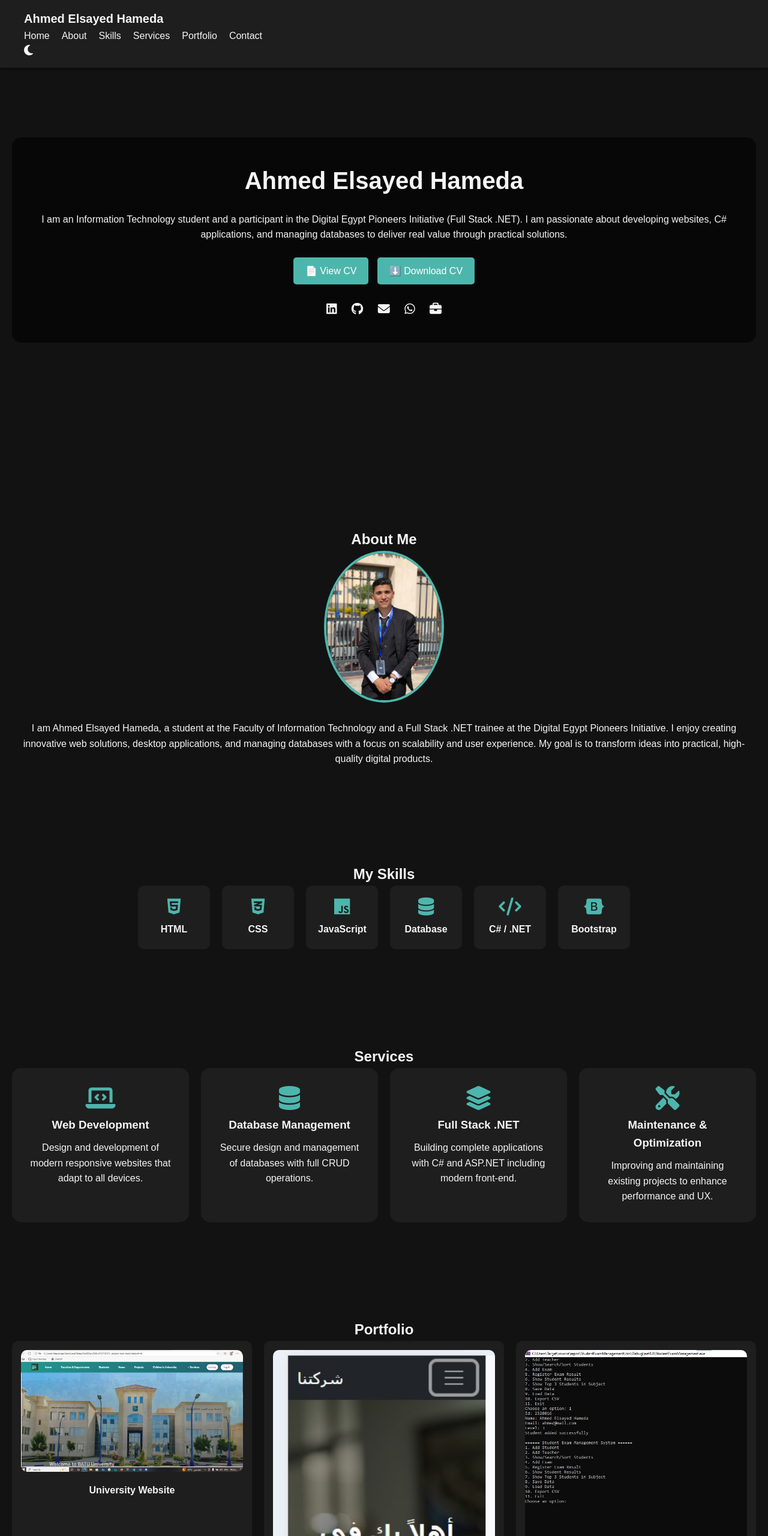
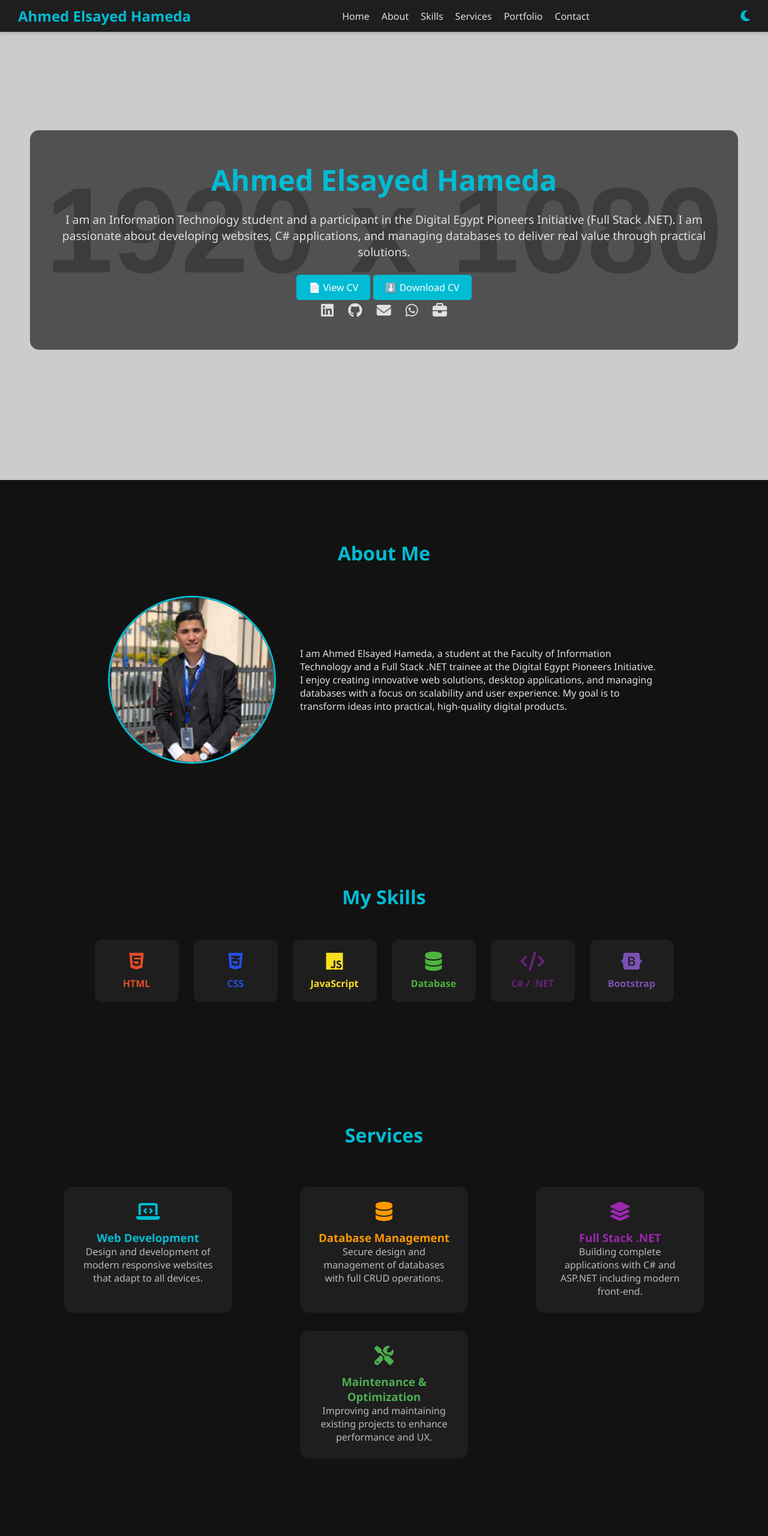
Before and after one commit to Al-Jahini/Portfolio, a plain HTML site: page index.html in a window 1280 px wide. Shown: the top 2560 px of the page at 60% size. Drawn offline with Linux system fonts and the light colour scheme; placeholder pictures from the web are drawn by us.

Commit message:
Fix navbar issue

```diff
--- a/style.css
+++ b/style.css
@@ -1,289 +1,320 @@
-/* ========== Reset ========== */
+/* Reset */
 * {
   margin: 0;
   padding: 0;
   box-sizing: border-box;
 }
+
+/* Colors */
+:root {
+  --main-color: #00bcd4;
+  --bg-color: #121212;
+  --text-color: #e0e0e0;
+  --light-bg: #f5f5f5;
+  --dark-bg: #1e1e1e;
+}
+
 body {
-  font-family: Arial, sans-serif;
-  line-height: 1.6;
-  background: #121212;
-  color: #f5f5f5;
+  font-family: 'Segoe UI', Arial, sans-serif;
+  background-color: var(--bg-color);
+  color: var(--text-color);
   transition: background 0.3s, color 0.3s;
 }
-body.light-mode {
-  background: #f5f5f5;
-  color: #121212;
-}
-a {
-  color: inherit;
-  text-decoration: none;
+
+.light-mode {
+  background-color: var(--light-bg);
+  color: #222;
 }
 
-/* ========== Header ========== */
+/* Header */
 header {
   position: fixed;
+  top: 0;
+  left: 0;
   width: 100%;
-  background: #1e1e1e;
-  padding: 15px 40px;
+  background: var(--dark-bg);
+  z-index: 1000;
+  padding: 10px 30px;
+  box-shadow: 0 2px 5px rgba(0, 0, 0, 0.2);
+}
+.light-mode header {
+  background: #fff;
+}
+
+header nav {
   display: flex;
   justify-content: space-between;
   align-items: center;
-  z-index: 1000;
-  box-shadow: 0 2px 5px rgba(0,0,0,0.5);
 }
-body.light-mode header {
-  background: #fff;
-  box-shadow: 0 2px 5px rgba(0,0,0,0.1);
+
+/* Logo */
+.logo {
+  font-size: 1.5rem;
+  font-weight: bold;
+  color: var(--main-color);
 }
-.logo {
-  font-size: 20px;
-  font-weight: bold;
-}
+
+/* Navbar links */
 .nav-links {
   list-style: none;
   display: flex;
   gap: 20px;
 }
+
 .nav-links li a {
-  transition: color 0.3s;
+  text-decoration: none;
+  color: inherit;
+  font-weight: 500;
+  transition: 0.3s;
 }
+
 .nav-links li a:hover {
-  color: #4db6ac;
+  color: var(--main-color);
 }
+
+/* Mode toggle */
 #mode-toggle {
   background: none;
   border: none;
-  font-size: 20px;
+  font-size: 1.3rem;
+  color: var(--main-color);
   cursor: pointer;
-  color: inherit;
 }
 
-/* ========== Home Section ========== */
+/* Home */
 #home {
   height: 100vh;
+  background: url('https://via.placeholder.com/1920x1080/1a1a1a/ffffff?text=Home+Background') center/cover no-repeat;
   display: flex;
   justify-content: center;
   align-items: center;
   text-align: center;
-  padding: 0 20px;
-  background: url("images/bg.jpg") no-repeat center center/cover;
-  position: relative;
 }
 #home .overlay {
-  background: rgba(0,0,0,0.6);
-  padding: 40px;
+  background: rgba(0, 0, 0, 0.6);
+  padding: 50px;
   border-radius: 15px;
 }
-body.light-mode #home .overlay {
-  background: rgba(255,255,255,0.8);
-}
 #home h1 {
-  font-size: 40px;
+  font-size: 3rem;
+  color: var(--main-color);
   margin-bottom: 20px;
 }
-.cv-buttons {
-  margin: 20px 0;
+#home p {
+  font-size: 1.2rem;
+  margin-bottom: 25px;
 }
-.cv-buttons .btn {
+.btn {
   display: inline-block;
-  background: #4db6ac;
-  color: white;
   padding: 10px 20px;
-  margin: 5px;
+  background: var(--main-color);
+  color: #fff;
   border-radius: 5px;
-  transition: background 0.3s;
+  text-decoration: none;
+  transition: 0.3s;
 }
-.cv-buttons .btn:hover {
-  background: #009688;
-}
-body.light-mode .cv-buttons .btn {
-  background: #00796b;
+.btn:hover {
+  background: #0097a7;
 }
 .social-icons a {
+  color: var(--text-color);
   margin: 0 10px;
-  font-size: 20px;
-  transition: color 0.3s;
+  font-size: 1.5rem;
+  transition: 0.3s;
 }
 .social-icons a:hover {
-  color: #4db6ac;
+  color: var(--main-color);
 }
 
-/* ========== About ========== */
-#about {
-  padding: 80px 20px;
+/* Sections */
+section {
+  padding: 100px 50px;
+}
+section h2 {
   text-align: center;
+  font-size: 2rem;
+  margin-bottom: 50px;
+  color: var(--main-color);
 }
+
+/* About */
 .about-content {
   display: flex;
   flex-wrap: wrap;
+  align-items: center;
   justify-content: center;
-  align-items: center;
-  gap: 30px;
 }
-.profile-img {
-  width: 200px;
+.about-content .profile-img {
+  width: 280px;
+  height: 280px;
   border-radius: 50%;
-  border: 4px solid #4db6ac;
+  margin-right: 40px;
+  object-fit: cover;
+  border: 3px solid var(--main-color);
+}
+.about-content .text {
+  max-width: 600px;
 }
 
-/* ========== Skills ========== */
-#skills {
-  padding: 80px 20px;
-  text-align: center;
-}
+/* Skills */
 .skills-container {
   display: flex;
   flex-wrap: wrap;
   justify-content: center;
-  gap: 20px;
+  gap: 25px;
 }
 .skill-card {
-  background: #1e1e1e;
+  background: var(--dark-bg);
+  width: 140px;
   padding: 20px;
-  border-radius: 10px;
-  width: 120px;
   text-align: center;
-  transition: transform 0.3s, background 0.3s, color 0.3s;
+  border-radius: 12px;
+  transition: 0.3s;
 }
 .skill-card i {
-  font-size: 30px;
+  font-size: 2rem;
   margin-bottom: 10px;
-  color: #4db6ac;
 }
 .skill-card p {
-  font-weight: bold;
-  color: #f5f5f5;
+  font-weight: 600;
 }
-body.light-mode .skill-card {
-  background: #fff;
-}
-body.light-mode .skill-card p {
-  color: #121212;
+/* Skill colors */
+.skill-card:nth-child(1) i, .skill-card:nth-child(1) p { color: #e34c26; }
+.skill-card:nth-child(2) i, .skill-card:nth-child(2) p { color: #264de4; }
+.skill-card:nth-child(3) i, .skill-card:nth-child(3) p { color: #f7df1e; }
+.skill-card:nth-child(4) i, .skill-card:nth-child(4) p { color: #4db33d; }
+.skill-card:nth-child(5) i, .skill-card:nth-child(5) p { color: #68217a; }
+.skill-card:nth-child(6) i, .skill-card:nth-child(6) p { color: #7952b3; }
+
+.skill-card:hover {
+  transform: translateY(-8px);
+  background: #272727;
 }
 
-/* ========== Services ========== */
-#services {
-  padding: 80px 20px;
-  text-align: center;
-}
+/* Services */
 .services-container {
-  display: grid;
-  grid-template-columns: repeat(auto-fit, minmax(250px, 1fr));
-  gap: 20px;
+  display: flex;
+  justify-content: space-around;
+  flex-wrap: wrap;
 }
 .service-card {
-  background: #1e1e1e;
-  padding: 30px;
+  background: var(--dark-bg);
+  width: 280px;
+  padding: 25px;
+  margin: 15px;
+  text-align: center;
   border-radius: 15px;
-  transition: transform 0.3s, background 0.3s, color 0.3s;
+  transition: 0.3s;
 }
 .service-card i {
-  font-size: 40px;
-  margin-bottom: 10px;
-  color: #4db6ac;
+  font-size: 2rem;
+  margin-bottom: 15px;
 }
-.service-card h3 {
-  margin-bottom: 10px;
+.service-card p {
+  color: #bbb;
 }
-body.light-mode .service-card {
-  background: #fff;
+.light-mode .service-card p {
+  color: #444;
+}
+.service-card:hover {
+  transform: translateY(-10px);
+  background: #272727;
 }
 
-/* ========== Portfolio ========== */
-#portfolio {
-  padding: 80px 20px;
-  text-align: center;
-}
+/* Services colors */
+.service-card:nth-child(1) i, .service-card:nth-child(1) h3 { color: var(--main-color); }
+.service-card:nth-child(2) i, .service-card:nth-child(2) h3 { color: #ff9800; }
+.service-card:nth-child(3) i, .service-card:nth-child(3) h3 { color: #9c27b0; }
+.service-card:nth-child(4) i, .service-card:nth-child(4) h3 { color: #4caf50; }
+
+/* Portfolio */
 .portfolio-container {
-  display: grid;
-  grid-template-columns: repeat(auto-fit, minmax(280px, 1fr));
-  gap: 20px;
+  display: flex;
+  justify-content: center;
+  flex-wrap: wrap;
+  gap: 25px;
 }
 .portfolio-item {
-  background: #1e1e1e;
-  padding: 15px;
-  border-radius: 10px;
-  transition: transform 0.3s;
+  text-align: center;
 }
 .portfolio-item img {
   width: 100%;
+  max-width: 350px;
   border-radius: 10px;
+  transition: 0.3s;
+}
+.portfolio-item img:hover {
+  transform: scale(1.05);
 }
 .portfolio-item h4 {
   margin-top: 10px;
 }
-body.light-mode .portfolio-item {
-  background: #fff;
-}
 
-/* ========== Contact ========== */
-#contact {
-  padding: 80px 20px;
-  text-align: center;
+/* Contact */
+.contact-container {
+  display: flex;
+  justify-content: center;
 }
 .contact-form {
+  width: 100%;
   max-width: 500px;
-  margin: auto;
   display: flex;
   flex-direction: column;
   gap: 15px;
 }
-.contact-form input, .contact-form textarea {
+.contact-form input,
+.contact-form textarea {
   padding: 12px;
   border: none;
   border-radius: 8px;
 }
 .contact-form button {
-  background: #4db6ac;
-  color: white;
   padding: 12px;
   border: none;
+  background: var(--main-color);
+  color: #fff;
   border-radius: 8px;
   cursor: pointer;
-  transition: background 0.3s;
+  transition: 0.3s;
 }
 .contact-form button:hover {
-  background: #009688;
-}
-body.light-mode .contact-form input,
-body.light-mode .contact-form textarea {
-  background: #f0f0f0;
-  color: #121212;
+  background: #0097a7;
 }
 
-/* ========== Footer ========== */
+/* Footer */
 footer {
+  text-align: center;
   padding: 20px;
-  text-align: center;
-  background: #1e1e1e;
-}
-body.light-mode footer {
-  background: #fff;
+  background-color: var(--dark-bg);
+  color: #888;
 }
 
-/* ========== Animations ========== */
+/* Animations */
 .animate {
   opacity: 0;
-  transform: translateY(30px);
-  transition: opacity 0.6s ease, transform 0.6s ease;
+  transform: translateY(20px);
+  transition: all 0.7s ease-out;
 }
 .animate.show {
   opacity: 1;
   transform: translateY(0);
 }
 
-/* ========== Responsive ========== */
+/* Responsive */
 @media (max-width: 768px) {
-  header {
+  header nav {
     flex-direction: column;
-    align-items: flex-start;
   }
   .nav-links {
     flex-direction: column;
     gap: 10px;
+    margin-top: 10px;
   }
-  #home h1 {
-    font-size: 30px;
+  .about-content {
+    flex-direction: column;
+    text-align: center;
+  }
+  .about-content .profile-img {
+    margin: 0 0 20px;
   }
 }
```
